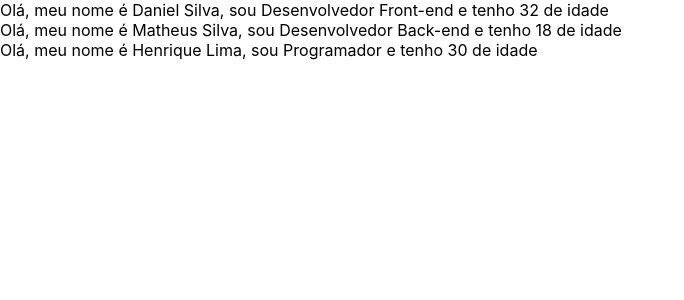
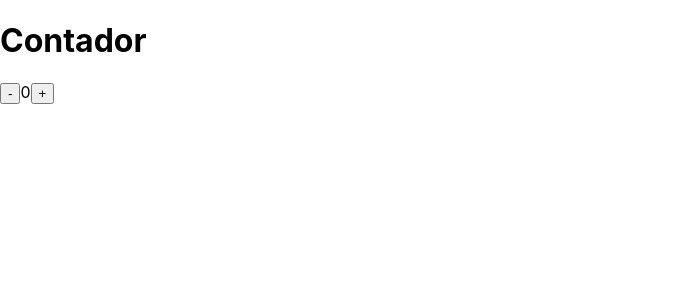
Before and after one commit to daniel-silva-dxp/react-course, a React (Create React App) app: page / in a window 1280 px wide. Shown: the top 300 px of the page, without its empty margins (0-684 px from the left). Built offline with nearby package versions, Linux system fonts and the light colour scheme.

Commit message:
feat: criando um contador com states

```diff
--- a/src/App.js
+++ b/src/App.js
@@ -1,35 +1,32 @@
 import React, { Component } from 'react';
-import Equipe from './Equipe';
+import Contador from './Contador';
 
 class App extends Component {
 	constructor() {
 		super();
 		this.state = {
-			devs: [
-				{
-					nome: 'Daniel Silva',
-					cargo: 'Desenvolvedor Front-end',
-					idade: 32
-				},
-				{
-					nome: 'Matheus Silva',
-					cargo: 'Desenvolvedor Back-end',
-					idade: 18
-				},
-				{
-					nome: 'Henrique Lima',
-					cargo: 'Programador',
-					idade: 30
-				}
-			]
+			count: 0
 		};
+		this.increment = this.increment.bind(this);
+		this.decrement = this.decrement.bind(this);
+	}
+	increment() {
+		this.setState({
+			count: this.state.count + 1
+		});
+	}
+	decrement() {
+		if (this.state.count <= 0) return;
+
+		this.setState({
+			count: this.state.count - 1
+		});
 	}
 	render() {
 		return (
 			<div>
-				{this.state.devs.map((dev) => {
-					return <Equipe nome={dev.nome} cargo={dev.cargo} idade={dev.idade} />;
-				})}
+				<h1>Contador</h1>
+				<Contador count={this.state.count} increment={this.increment} decrement={this.decrement} />
 			</div>
 		);
 	}
--- /dev/null
+++ b/src/Contador.js
@@ -0,0 +1,13 @@
+import React from 'react';
+
+const Contador = ({ count, increment, decrement }) => {
+	return (
+		<div>
+			<button onClick={decrement}>-</button>
+			{count}
+			<button onClick={increment}>+</button>
+		</div>
+	);
+};
+
+export default Contador;
```
